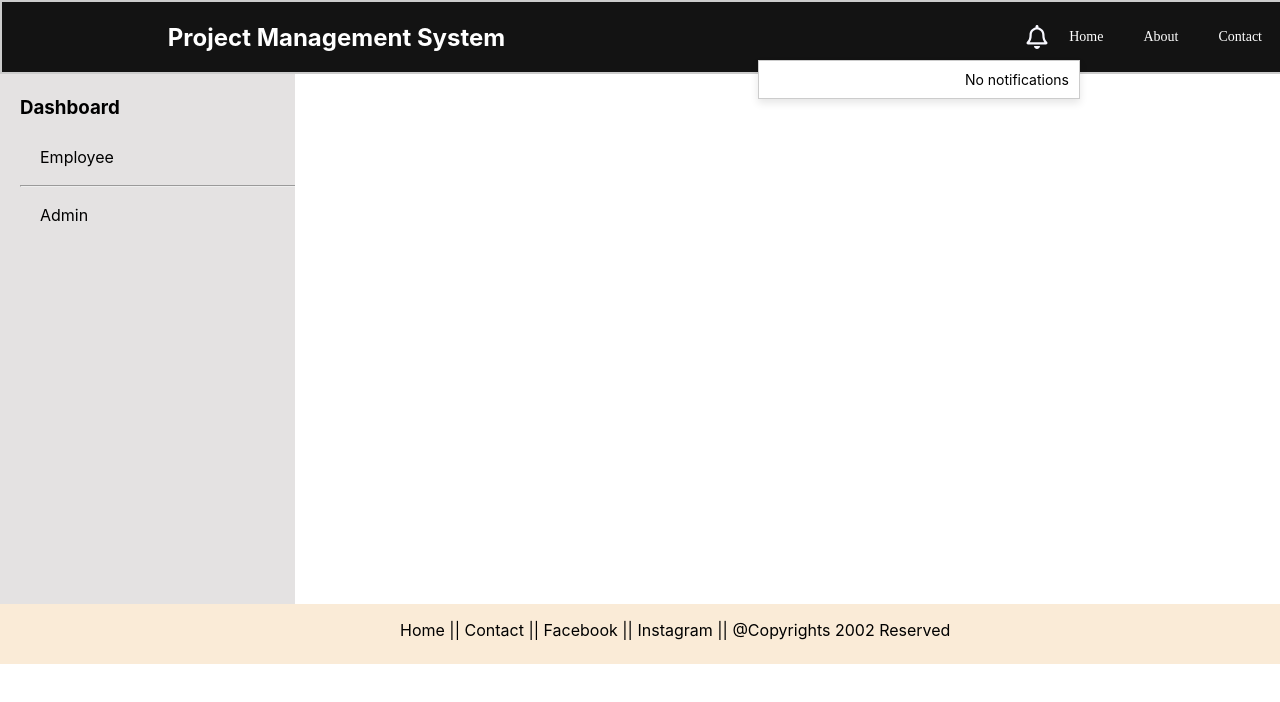
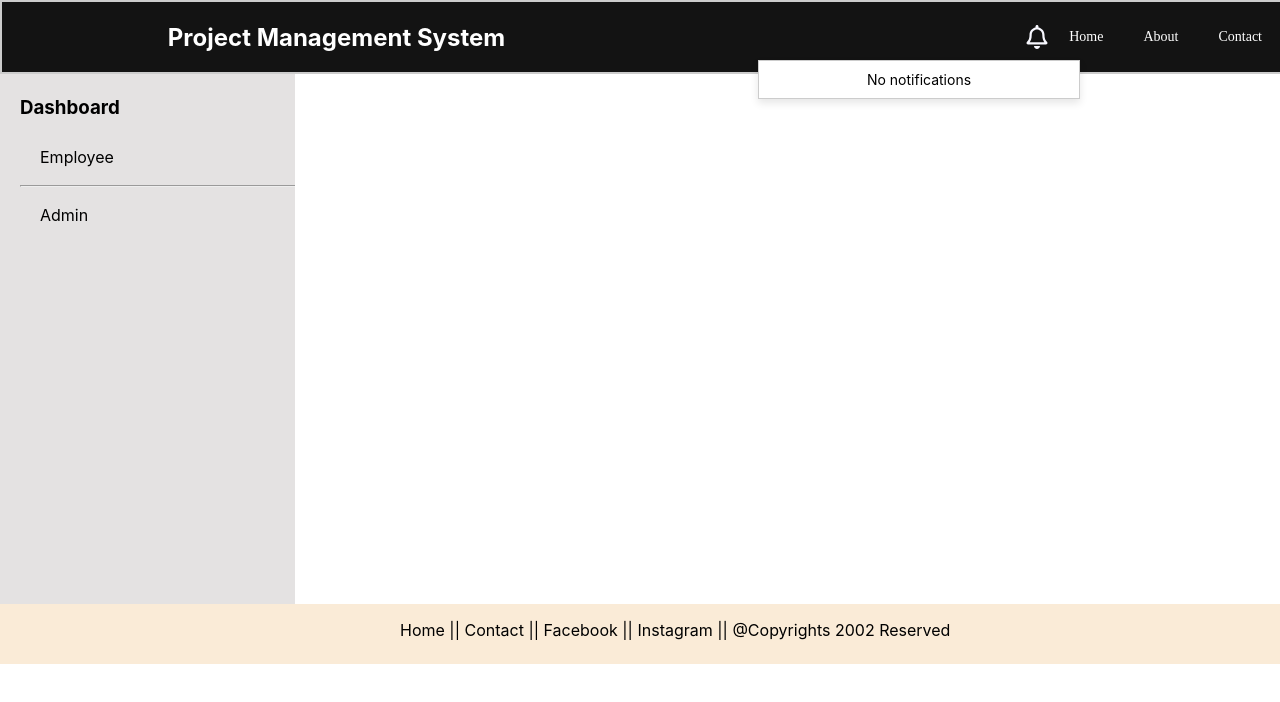
Before and after one commit to invenics-saieswar/Tony-Assignment, a React (Create React App) app: page / in a window 1280 px wide. Both pictures are taken after a click on the icon 1037 px from the left and 37 px from the top of the page. Shown: the top 702 px of the page. Built offline with nearby package versions, Linux system fonts and the light colour scheme.

Commit message:
Made changes in header for notification

```diff
--- a/src/Header.js
+++ b/src/Header.js
@@ -3,6 +3,7 @@ import { Link } from 'react-router-dom';
 import { FaRegBell } from 'react-icons/fa';
 import './Header.css';
 import { useNotification } from './NotificationContext';
+
 
 const Header = () => {
   const [showNotification, setShowNotification] = useState(false);
@@ -31,7 +32,9 @@ const Header = () => {
                 ))}
               </ul>
             ) : (
-              <div>No notifications</div>
+<div style={{ display: 'flex', justifyContent: 'center', alignItems: 'center' }}>
+    No notifications
+  </div>
             )}
           </div>
         )}
```
